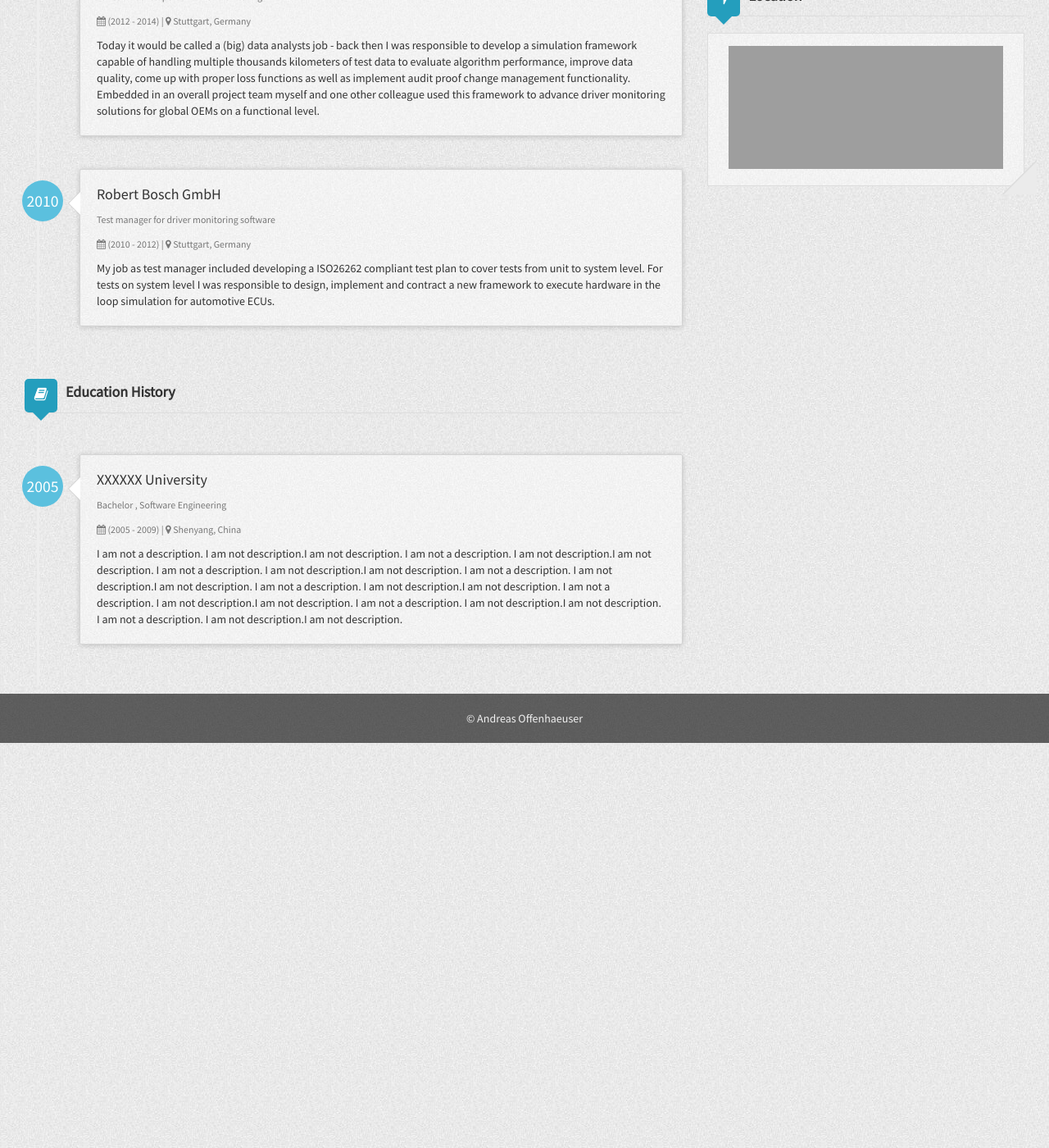
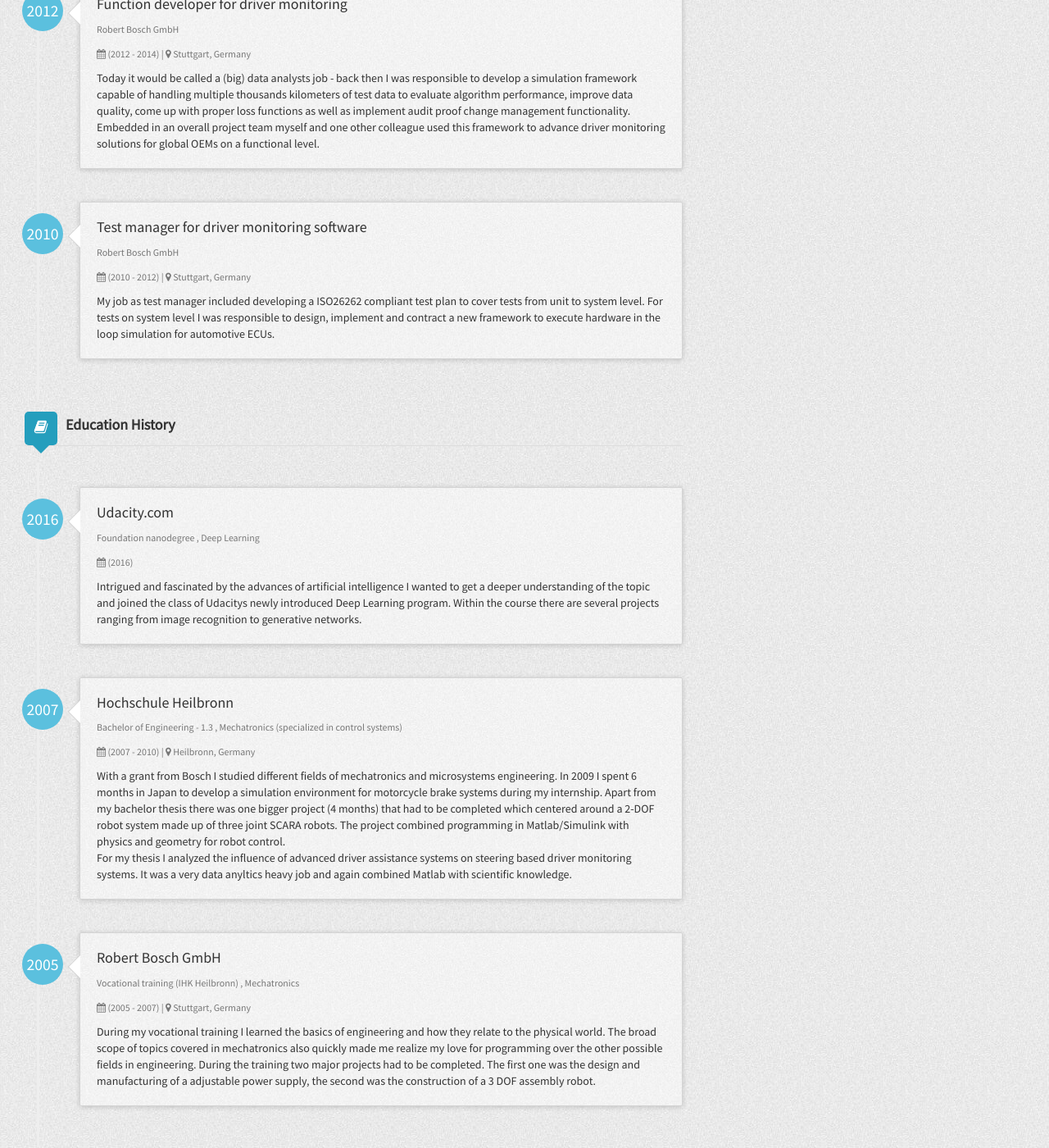
Before and after one commit to anoff/web, a Jekyll site: the page built from index.html, in a window 1280 px wide and 1400 px high, scrolled down 796 px. Shown: the whole window at 82% size. Built offline with Jekyll 4.4.1, drawn with Linux system fonts in a browser that asks for light colours; nearby versions of some CDN libraries; some of the changed text lies outside the part shown; grey boxes are pictures that could not be loaded.

Commit message:
:scissors: refactor: put experience in seperate data files

```diff
--- a/_config.yml
+++ b/_config.yml
@@ -22,65 +22,3 @@
   linkedin: anoff
   twitter: an0xff
   gavatar: assets/img/iceicesquare.jpg
-  stackoverflow:
-  workHistory:
-    - work2016:
-      company: Robert Bosch GmbH
-      location: Stuttgart, Germany
-      title: Solution Architect
-      started: 2016
-      duration: (2016 - Present)
-      description: Developing solutions for connected services using latest technologies like Docker, Gitlab & nodeJS. My job is to make sure that our different products keep a common technology stack, evaluate new technologies with regard to compatibility and identify potential for further collaboration within the company.
-    - work2014:
-      company: Robert Bosch GmbH
-      location: Stuttgart, Germany
-      title: Backend developer connected vehicle
-      started: 2014
-      duration: (2014 - 2016)
-      description: Responsible to design and build a prototype system for a connected vehicle service. I lead a team of up to five to bring a fullstack solution featuring nodeJS and angularJS deployed on a single VM to live.
-    - work2012:
-      company: Robert Bosch GmbH
-      location: Stuttgart, Germany
-      title: Function developer for driver monitoring
-      started: 2012
-      duration: (2012 - 2014)
-      description: Today it would be called a (big) data analysts job - back then I was responsible to develop a simulation framework capable of handling multiple thousands kilometers of test data to evaluate algorithm performance, improve data quality, come up with proper loss functions as well as implement audit proof change management functionality. Embedded in an overall project team myself and one other colleague used this framework to advance driver monitoring solutions for global OEMs on a functional level.
-    - work2010:
-      company: Robert Bosch GmbH
-      location: Stuttgart, Germany
-      title: Test manager for driver monitoring software
-      started: 2010
-      duration: (2010 - 2012)
-      description: My job as test manager included developing a ISO26262 compliant test plan to cover tests from unit to system level. For tests on system level I was responsible to design, implement and contract a new framework to execute hardware in the loop simulation for automotive ECUs.
-  educationHistory:
-    - education1:
-      organization: XXXXXX University
-      location: Shenyang, China
-      degree: Bachelor
-      major: Software Engineering
-      started: 2005
-      duration: (2005 - 2009)
-      description: I am not a description. I am not description.I am not description. I am not a description. I am not description.I am not description. I am not a description. I am not description.I am not description. I am not a description. I am not description.I am not description. I am not a description. I am not description.I am not description. I am not a description. I am not description.I am not description. I am not a description. I am not description.I am not description. I am not a description. I am not description.I am not description.
-  languages:
-    - language1:
-      name: German
-      proficiency: Native
-    - language2:
-      name: English
-      proficiency: Professional
-    - language3:
-      name: Japanese
-      proficiency: Beginner
-  programmingSkills:
-    - skill1:
-      name: nodeJS
-      percentage: 100%
-    - skill2:
-      name: JavaScript
-      percentage: 90%
-    - skill3:
-      name: Python
-      percentage: 70%
-    - skill4:
-      name: AngularJS
-      percentage: 30%
--- /dev/null
+++ b/_data/education.yml
@@ -0,0 +1,25 @@
+- udaDL:
+  organization: Udacity.com
+  degree: Foundation nanodegree
+  major: Deep Learning
+  started: 2016
+  duration: (2016)
+  description: Intrigued and fascinated by the advances of artificial intelligence I wanted to get a deeper understanding of the topic and joined the class of Udacitys newly introduced Deep Learning program. Within the course there are several projects ranging from image recognition to generative networks.
+- bachelor:
+  organization: Hochschule Heilbronn
+  location: Heilbronn, Germany
+  degree: Bachelor of Engineering - 1.3
+  major: Mechatronics (specialized in control systems)
+  started: 2007
+  duration: (2007 - 2010)
+  description: With a grant from Bosch I studied different fields of mechatronics and microsystems engineering. In 2009 I spent 6 months in Japan to develop a simulation environment for motorcycle brake systems during my internship. Apart from my bachelor thesis there was one bigger project (4 months) that had to be completed which centered around a 2-DOF robot system made up of three joint SCARA robots. The project combined programming in Matlab/Simulink with physics and geometry for robot control.
+    <br>
+    For my thesis I analyzed the influence of advanced driver assistance systems on steering based driver monitoring systems. It was a very data anyltics heavy job and again combined Matlab with scientific knowledge.
+- vocational:
+  organization: Robert Bosch GmbH
+  location: Stuttgart, Germany
+  degree: Vocational training (IHK Heilbronn)
+  major: Mechatronics
+  started: 2005
+  duration: (2005 - 2007)
+  description: During my vocational training I learned the basics of engineering and how they relate to the physical world. The broad scope of topics covered in mechatronics also quickly made me realize my love for programming over the other possible fields in engineering. During the training two major projects had to be completed. The first one was the design and manufacturing of a adjustable power supply, the second was the construction of a 3 DOF assembly robot.
--- a/_data/work.yml
+++ b/_data/work.yml
@@ -6,12 +6,12 @@
   duration: (2016 - Present)
   description: Developing solutions for connected services using latest technologies like Docker, Gitlab & nodeJS. My job is to make sure that our different products keep a common technology stack, evaluate new technologies with regard to compatibility and identify potential for further collaboration within the company.
 - work2014:
-  company: dghdfghd
+  company: Robert Bosch GmbH
   location: Stuttgart, Germany
   title: Backend developer connected vehicle
   started: 2014
   duration: (2014 - 2016)
-  description: Responsible to design and build a prototype system for a connected vehicle service. I lead a team of up to five to bring a fullstack solution featuring nodeJS and angularJS deployed on a single VM to live.
+  description: Responsible to design and build a prototype system for a connected vehicle service. I lead a team of up to five to bring a fullstack solution featuring nodeJS and angularJS deployed on a single VM to live. Besides the backend system I also came up with solutions of how to bring the backend data into the vehicle. For that I highly relied on my previous experience with vehicle communication systems and automotive ECUs.
 - work2012:
   company: Robert Bosch GmbH
   location: Stuttgart, Germany
--- a/index.html
+++ b/index.html
@@ -4,23 +4,23 @@
 <div class="container-fluid">
     <div class="row-fluid">
         <div class="col-md-8">
-            {% if site.author.workHistory %}
+            {% if site.data.work %}
                 <h3 class="title with-icon"><span class="glyphicon glyphicon-plane cat-title"></span>Work History</h3>
                 <ul class="timeline">
-                    {% for work in site.author.workHistory %}
+                    {% for work in site.data.work %}
                         <li class="timeline-inverted">
                             {% if work.started %}
                                 <div class="timeline-badge info">{{ work.started }}</div>
                             {% endif %}
                             <div class="timeline-panel grid-block">
                                 <div class="timeline-heading">
-                                    {% if work.company %}
-                                        <h4 class="timeline-title">{{ work.company }} </h4>
+                                    {% if work.title %}
+                                        <h4 class="timeline-title">{{ work.title }} </h4>
                                     {% endif %}
                                     <p>
                                         <small class="text-muted">
-                                            {% if work.title %}
-                                                {{ work.title }}
+                                            {% if work.company %}
+                                                {{ work.company }}
                                             {% endif %}
                                         </small>
                                     </p>
@@ -45,10 +45,10 @@
                     {% endfor %}
                 </ul>
             {% endif %}
-            {% if site.author.educationHistory %}
+            {% if site.data.education %}
                 <h3 class="title with-icon"><span class="fa fa-book cat-title"></span>Education History</h3>
                 <ul class="timeline">
-                    {% for education in site.author.educationHistory %}
+                    {% for education in site.data.education %}
                         <li class="timeline-inverted">
                             {% if education.started %}
                                 <div class="timeline-badge info">{{ education.started }}</div>
@@ -71,7 +71,10 @@
                                     <p>
                                         <small class="text-muted">
                                             {% if education.duration %}
-                                                <i class="fa fa-calendar"></i> {{ education.duration }} |
+                                                <i class="fa fa-calendar"></i> {{ education.duration }}
+                                            {% endif %}
+                                            {% if education.duration and education.location %}
+                                             |
                                             {% endif %}
                                             {% if education.location %}
                                                 <i class="fa fa-map-marker"></i>  {{ education.location }}
@@ -91,12 +94,11 @@
             {% endif %}
         </div>
         <div class="col-md-4">
-            {% if site.author.stackoverflow or site.author.programmingSkills %}
+            {% if site.data.skills.programming %}
                 <h3 class="title with-icon"><span class="fa fa-code cat-title"></span> Programming Skills</h3>
-                {% if site.author.programmingSkills %}
                 <div class="grid-block">
                     <ul class="list-unstyled list-skills">
-                        {% for programmingSkill in site.author.programmingSkills %}
+                        {% for programmingSkill in site.data.skills.programming %}
                             <li>
                                 {% if programmingSkill.name %}
                                     <span class="caption-skill">{{ programmingSkill.name }}</span>
@@ -112,20 +114,17 @@
                         {% endfor %}
                     </ul>
                 </div>
-                {% endif %}
             {% endif %}
-            {% if site.author.languages %}
+            {% if site.data.skill.languages %}
                 <div class="deviter"></div>
                 <h3 class="title with-icon"><span class="fa fa-globe cat-title"></span> Language Skills</h3>
                 <div class="grid-block">
                     <ul class="list-unstyled list-strip">
-                        {% for language in site.author.languages %}
-                            {% if language.name %}
-                                {% if language.proficiency %}
-                                    <li>
-                                        <i class="fa fa-check"></i> <span class="badge badge-green badge-right-float">{{ language.proficiency }}</span>{{ language.name }}
-                                    </li>
-                                {% endif %}
+                        {% for language in site.data.skill.languages %}
+                            {% if language.name and language.proficiency %}
+                                <li>
+                                    <i class="fa fa-check"></i> <span class="badge badge-green badge-right-float">{{ language.proficiency }}</span>{{ language.name }}
+                                </li>
                             {% endif %}
                         {% endfor %}
                     </ul>
```
Also changed, not shown: _data/skills.yml (added, +23 -0 lines), _data/projects.yml (added), 1 other file.
